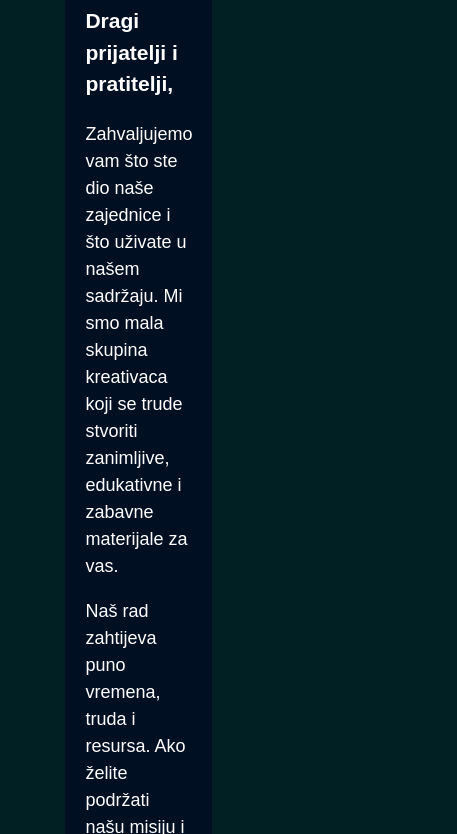
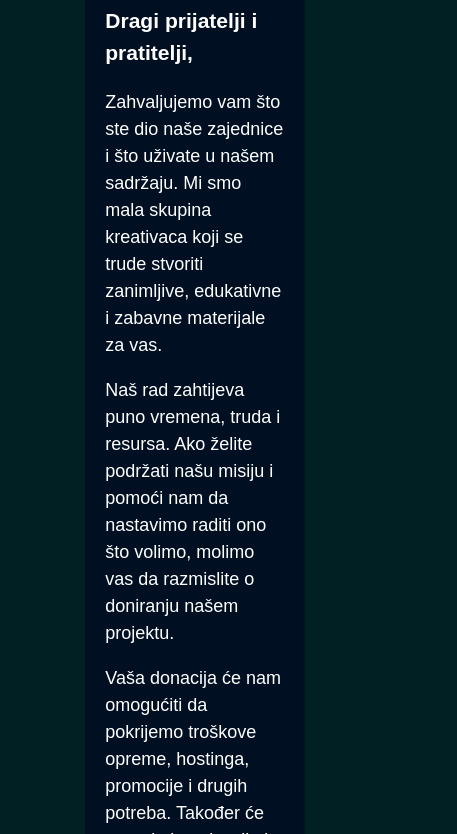
Before and after one commit to ZadrziDah/Avanture, a plain HTML site: page Donacije.html in a window 390 px wide. Shown: the part 364-1198 px from the top of the page, 457 px wide, since content can reach past the window. Drawn offline with Linux system fonts and the light colour scheme; a script that the page names is missing.

Commit message:
media query

```diff
--- a/Donacije.html
+++ b/Donacije.html
@@ -25,6 +25,13 @@
       align-items: center;
       justify-content: space-between;
       background-color: #012023;
+    }
+
+    @media only screen and (max-width: 600px) {
+      .container {
+        display: flex;
+        flex-direction: column;
+      }
     }
 
     .center {
```
